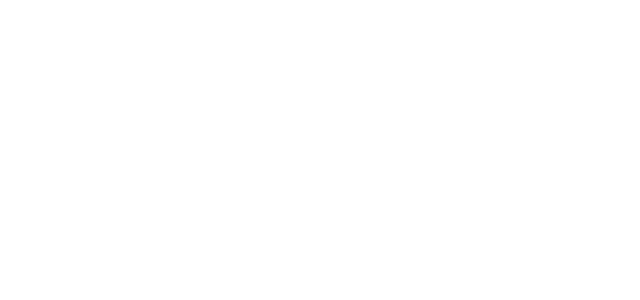
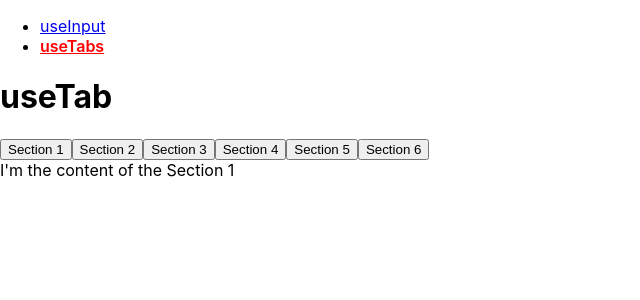
Before and after one commit to jihyeon-kimy/study-react-10-kinds-hooks, a React (Create React App) app: page /useTabs in a window 1280 px wide. Before the commit this address had no page. Shown: the top 300 px of the page, without its empty margins (0-640 px from the left). Built offline with nearby package versions, Linux system fonts and the light colour scheme.

Commit message:
2. useTabs : 탭을 클릭하면, 해당 내용을 출력해주는 커스텀 훅

```diff
--- a/src/App.js
+++ b/src/App.js
@@ -1,6 +1,7 @@
 import { BrowserRouter, Route, Router, Routes } from "react-router-dom";
 import "./App.css";
 import CheckInput from "./components/CheckInput";
+import CheckTabs from "./components/CheckTabs";
 import Layout from "./components/Layout";
 
 function App() {
@@ -9,6 +10,7 @@ function App() {
       <Routes>
         <Route path="/" element={<Layout />}>
           <Route path="useInput" element={<CheckInput />} />
+          <Route path="useTabs" element={<CheckTabs />} />
         </Route>
       </Routes>
     </>
--- a/src/components/CheckInput.js
+++ b/src/components/CheckInput.js
@@ -20,10 +20,10 @@ function CheckInput() {
   const name = useInput("Jihyeon", maxLen);
 
   return (
-    <div>
-      <h1>Hello</h1>
+    <>
+      <h1>useInput</h1>
       <input placeholder="Name" {...name} />
-    </div>
+    </>
   );
 }
 
--- /dev/null
+++ b/src/components/CheckTabs.js
@@ -0,0 +1,56 @@
+import { useState } from "react";
+
+const content = [
+  {
+    tab: "Section 1",
+    content: "I'm the content of the Section 1",
+  },
+  {
+    tab: "Section 2",
+    content: "I'm the content of the Section 2",
+  },
+  {
+    tab: "Section 3",
+    content: "I'm the content of the Section 3",
+  },
+  {
+    tab: "Section 4",
+    content: "I'm the content of the Section 4",
+  },
+  {
+    tab: "Section 5",
+    content: "I'm the content of the Section 5",
+  },
+  {
+    tab: "Section 6",
+    content: "I'm the content of the Section 6",
+  },
+];
+
+const useTabs = (initialTab, allTabs) => {
+  const [currentIndex, setCurrentIndex] = useState(initialTab);
+  if (!allTabs || !Array.isArray(allTabs)) {
+    return;
+  }
+  return { currentItem: allTabs[currentIndex], changeItem: setCurrentIndex };
+};
+
+function CheckTabs() {
+  const { currentItem, changeItem } = useTabs(0, content);
+  return (
+    <>
+      <h1>useTab</h1>
+      {content.map((section, idx) => (
+        <button
+          onClick={() => {
+            changeItem(idx);
+          }}>
+          {section.tab}
+        </button>
+      ))}
+      <div>{currentItem.content}</div>
+    </>
+  );
+}
+
+export default CheckTabs;
--- a/src/components/Layout.js
+++ b/src/components/Layout.js
@@ -17,6 +17,13 @@ const Layout = () => {
             useInput
           </NavLink>
         </li>
+        <li>
+          <NavLink
+            to="/useTabs"
+            style={({ isActive }) => (isActive ? activeStyle : undefined)}>
+            useTabs
+          </NavLink>
+        </li>
       </ul>
       <Outlet />
     </>
```
